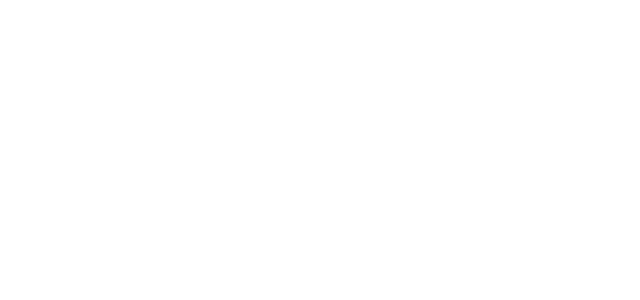
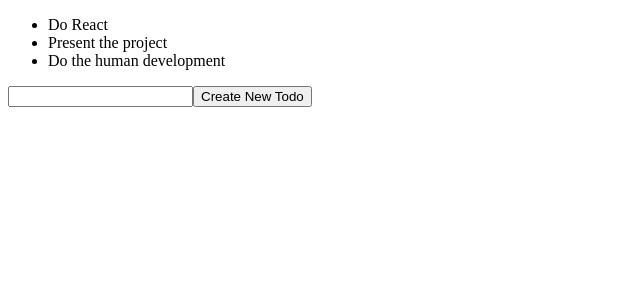
Before and after one commit to Alessandro-Ambra-dev/esercizi-React, a React (Create React App) app in the folder my-app/: page / in a window 1280 px wide. Shown: the top 300 px of the page, without its empty margins (0-640 px from the left). Built offline with nearby package versions, Linux system fonts and the light colour scheme.

Commit message:
feature: added es-23 of react

```diff
--- a/my-app/src/App.jsx
+++ b/my-app/src/App.jsx
@@ -1,7 +1,10 @@
 import React from "react";
+import { TodoList } from "./TodoList";
 
 export class App extends React.Component {
   render() {
-    return <div></div>;
+    return <div>
+      <TodoList/>
+    </div>;
   }
 }
--- /dev/null
+++ b/my-app/src/TodoList.jsx
@@ -0,0 +1,48 @@
+import React from "react";
+
+export class TodoList extends React.Component {
+  state = {
+    todos: ["Do React", "Present the project", "Do the human development"],
+    newState: "",
+  };
+
+  handleInputChange = (event) => {
+    const newTodoVal = event.target.value;
+    const newTodoName = event.target.name;
+
+    this.setState({
+      [newTodoName]: newTodoVal,
+    });
+  };
+
+  handlePushNewTodo = () => {
+    let oldState = this.state.todos;
+    let newState = this.state.newState;
+
+    oldState.push(newState);
+
+    this.setState({
+      todos: this.state.todos,
+    });
+  };
+  render() {
+    let todos = this.state.todos.map((todo, index) => (
+      <li key={index}>{todo}</li>
+    ));
+    return (
+      <div>
+        <ul>{todos}</ul>
+        <input
+          type="text"
+          name="newState"
+          onChange={this.handleInputChange}
+          value={this.state.newState}
+        />
+        <button type="button" onClick={this.handlePushNewTodo}>
+          {" "}
+          Create New Todo
+        </button>
+      </div>
+    );
+  }
+}
```
Also changed, not shown: my-app/src/consegna.md (+1 -0 lines).
